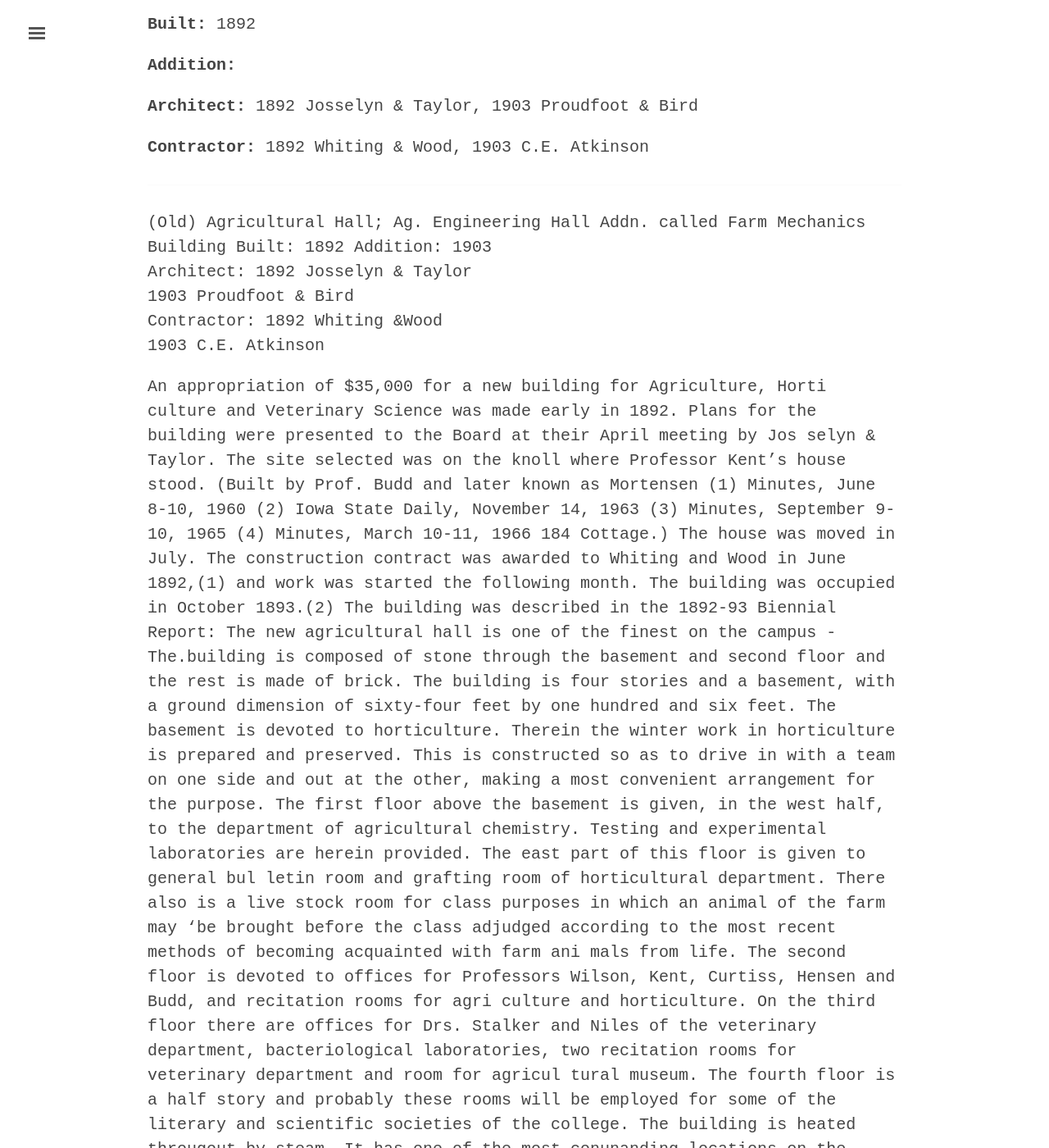
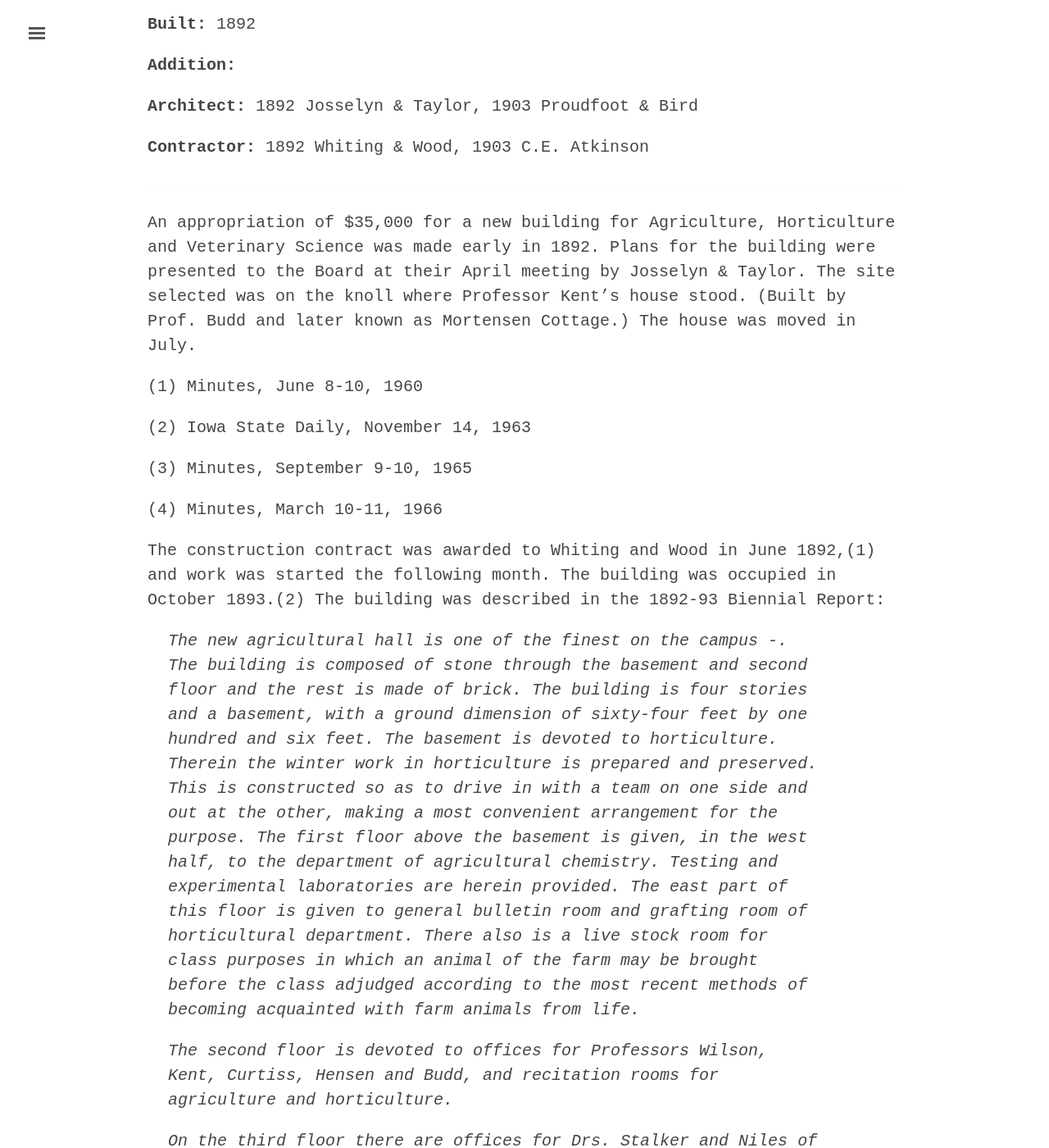
Before and after one commit to emanderson811/day-edition, a Jekyll site: the page built from _texts/buildings/027day-botany-hall.md, in a window 1280 px wide and 1400 px high, scrolled down 312 px. Shown: the whole window at 82% size. Built offline with Jekyll 4.4.1, drawn with Linux system fonts in a browser that asks for light colours; some of the changed text lies outside the part shown.

Commit message:
Update 027day-botany-hall.md

```diff
--- a/_texts/buildings/027day-botany-hall.md
+++ b/_texts/buildings/027day-botany-hall.md
@@ -20,52 +20,51 @@
 publication-date: 1980
 ---
 ---
-(Old) Agricultural Hall; Ag. Engineering Hall
-Addn. called Farm Mechanics Building
-Built:  1892  Addition:  1903
-Architect:  1892  Josselyn & Taylor
-1903  Proudfoot & Bird
-Contractor:  1892  Whiting &Wood
-1903  C.E.  Atkinson
 
-An appropriation of $35,000 for a new building for Agriculture, Horti culture and Veterinary Science was made early in 1892. Plans for the building were presented to the Board at their April meeting by Jos selyn & Taylor. The site selected was on the knoll where Professor Kent's house stood. (Built by Prof. Budd and later known as Mortensen
+An appropriation of $35,000 for a new building for Agriculture, Horticulture and Veterinary Science was made early in 1892. Plans for the building were presented to the Board at their April meeting by Josselyn & Taylor. The site selected was on the knoll where Professor Kent's house stood. (Built by Prof. Budd and later known as Mortensen Cottage.) The house was moved in July.
+
 (1) Minutes, June 8-10, 1960
+
 (2) Iowa State Daily, November 14, 1963
+
 (3) Minutes, September 9-10, 1965
+
 (4) Minutes, March 10-11, 1966
-184
-Cottage.) The house was moved in July.
+
 The construction contract was awarded to Whiting and Wood in June 1892,(1) and work was started the following month. The building was occupied in October 1893.(2) The building was described in the 1892-93 Biennial Report:
-The new agricultural hall is one of the finest on the campus -
-The.building is composed of stone through the basement and second floor and the rest is made of brick. The building is four stories and a basement, with a ground dimension of sixty-four feet by one hundred and six feet. The basement is devoted to horticulture. Therein the winter work in horticulture is prepared and preserved. This is constructed so as to drive in with a team on one side and out at the other, making a most convenient arrangement for the purpose. The first floor above the basement is given, in the west half, to the department of agricultural chemistry. Testing and experimental laboratories are herein provided. The east part of this floor is given to general bul letin room and grafting room of horticultural department. There also is a live stock room for class purposes in which an animal of the farm may 'be brought before the class adjudged according to the most recent methods of becoming acquainted with farm ani mals from life.
-The second floor is devoted to offices for Professors Wilson, Kent, Curtiss, Hensen and Budd, and recitation rooms for agri culture and horticulture.
-On the third floor there are offices for Drs. Stalker and Niles of the veterinary department, bacteriological laboratories, two recitation rooms for veterinary department and room for agricul tural museum.
-The fourth floor is a half story and probably these rooms will be employed for some of the literary and scientific societies of the college. The building is heated througout by steam. It has one of the most conunanding locations on the campus and is in every way a credit to the State and an inspiration to our work.
-By 1897 there had been noticeable floor settlement and considerable amounts of plaster cracking. George E. Hallet, architect, recommended "that a stone pier and an iron column be placed under the center of the
-(1)
-Minutes, June 1892
 
-(2)
-ISC Student, October 14, 1893
+>The new agricultural hall is one of the finest on the campus -. The building is composed of stone through the basement and second floor and the rest is made of brick. The building is four stories and a basement, with a ground dimension of sixty-four feet by one hundred and six feet. The basement is devoted to horticulture. Therein the winter work in horticulture is prepared and preserved. This is constructed so as to drive in with a team on one side and out at the other, making a most convenient arrangement for the purpose. The first floor above the basement is given, in the west half, to the department of agricultural chemistry. Testing and experimental laboratories are herein provided. The east part of this floor is given to general bulletin room and grafting room of horticultural department. There also is a live stock room for class purposes in which an animal of the farm may be brought before the class adjudged according to the most recent methods of becoming acquainted with farm animals from life.
+>
+>The second floor is devoted to offices for Professors Wilson, Kent, Curtiss, Hensen and Budd, and recitation rooms for agriculture and horticulture.
+>
+>On the third floor there are offices for Drs. Stalker and Niles of the veterinary department, bacteriological laboratories, two recitation rooms for veterinary department and room for agricultural museum.
+>
+>The fourth floor is a half story and probably these rooms will be employed for some of the literary and scientific societies of the college. The building is heated througout by steam. It has one of the most conunanding locations on the campus and is in every way a credit to the State and an inspiration to our work.
 
+By 1897 there had been noticeable floor settlement and considerable amounts of plaster cracking. George E. Hallet, architect, recommended "that a stone pier and an iron column be placed under the center of the truss above the livestock recitation room."(1)
 
-185
-truss above the livestock recitation room."(l)
+(1) Minutes, June 1892
+
+(2) ISC Student, October 14, 1893
+
 A new Farm Mechanics and Soil Physics Building was constructed as an addition on the north side of Agricultural Hall in 1903. The Biennial Report for 1902-03 reported:
-The Farm Mechanics Building is strongly constructed and admirably well adapted to its purpose ....It is 60 x 100 feet in size and four stories high, will be occupied by the new department of farm mechanics. The building is of brick and steel, and fire proof throughout.
-On the first floor will be a private workshop for the repair of farm machinery for the College farm. There will be also a stu dent's blacksmith shop, and a place for study and operation of farm motors such as gas engines, steam traction engines, etc. On the balcony of this floor will be carpenter shops for students of this department.
-On the second floor will be offices for the head of the depart ment, a large lecture room, drafting room, and students' study and reading room. The latter will contain all the periodicals on farm machinery, farm papers, etc. On this same floor will be a large machine operating room for the construction operation and testing of various kinds of farm machinery. Students are furnished practical training in setting up and adjusting farm implements, such as binders, mowers, corn planters, corn shredders, wagons, etc.
-On the third floor machinery not in use will be stored. There will be on this floor photographic rooms and dark rooms for instructing students in the farm mechanics department in photography. There will also be on the third floor mailing rooms and offices for assi tants in the department.
-When completed it will be the finest and best equipped building in this country, or any other, erected for the purpose of teaching students farm mechanics.
+
+>The Farm Mechanics Building is strongly constructed and admirably well adapted to its purpose ....It is 60 x 100 feet in size and four stories high, will be occupied by the new department of farm mechanics. The building is of brick and steel, and fire proof throughout.
+>
+>On the first floor will be a private workshop for the repair of farm machinery for the College farm. There will be also a student's blacksmith shop, and a place for study and operation of farm motors such as gas engines, steam traction engines, etc. On the balcony of this floor will be carpenter shops for students of this department.
+>
+>On the second floor will be offices for the head of the department, a large lecture room, drafting room, and students' study and reading room. The latter will contain all the periodicals on farm machinery, farm papers, etc. On this same floor will be a large machine operating room for the construction operation and testing of various kinds of farm machinery. Students are furnished practical training in setting up and adjusting farm implements, such as binders, mowers, corn planters, corn shredders, wagons, etc.
+>
+>On the third floor machinery not in use will be stored. There will be on this floor photographic rooms and dark rooms for instructing students in the farm mechanics department in photography. There will also be on the third floor mailing rooms and offices for assitants in the department.
+>
+>When completed it will be the finest and best equipped building in this country, or any other, erected for the purpose of teaching students farm mechanics.
+
 Various modifications, alterations and repairs were made over the next twenty to twenty-five years. After the Agricultural Engineering de partment moved to its new building in 1922 the old quarters were used primarily for storage.
+
 In 1928 the Botany department moved into the old Agricultural Hall (from Central) and the building was renamed Botany Hall. (2)
-(1)
-Minutes, May 1897
 
-(2)
-Minutes, July 1928
+(1) Minutes, May 1897
 
+(2) Minutes, July 1928
 
-186
-The Botany department remained in that location until 1967 when it moved to Bessey Hall. The Seed Laboratory remained until 1977 when
-it, too, moved to a new building. The Psychology department was moved from Beardshear Hall to Botany Hall in early 1968.
+The Botany department remained in that location until 1967 when it moved to Bessey Hall. The Seed Laboratory remained until 1977 when it, too, moved to a new building. The Psychology department was moved from Beardshear Hall to Botany Hall in early 1968.
```
